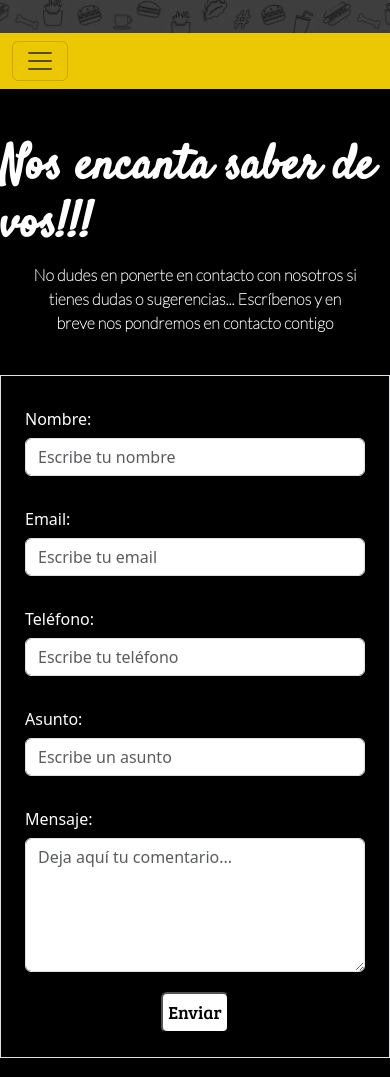
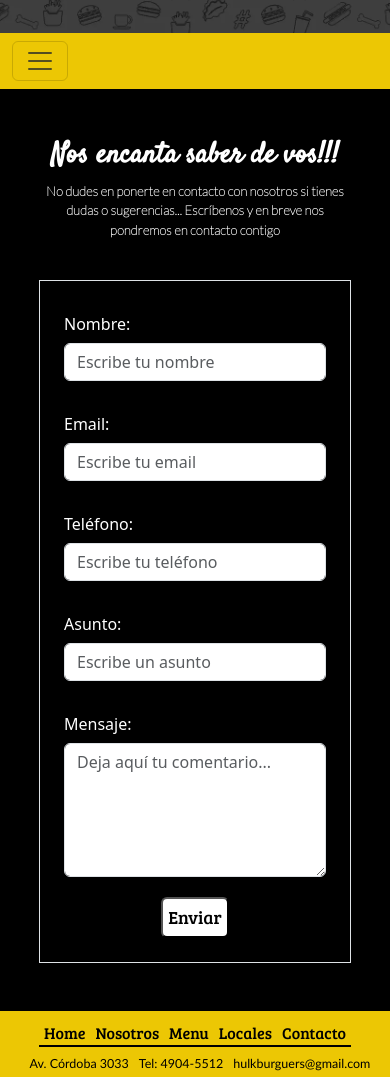
Before and after one commit to debora662/Hulkburguers, a website: page pages/contacto.html in a window 390 px wide. Shown: the top 1077 px of the page. Drawn offline with nearby package versions, Linux system fonts and the light colour scheme.

Commit message:
mobile contacto

```diff
--- a/pages/contacto.html
+++ b/pages/contacto.html
@@ -67,8 +67,8 @@
 
         <!-- Form bootstrap -->
         <div class="container mt-4 mb-5">
-            <div class="row justify-content-center" id="margin-botton">
-                <div class="col-lg-6 col-md-8 col-sm-10 col-12 border p-4">
+            <div class="row justify-content-center" class="margin-botton">
+                <div class="col-lg-6 col-md-8 col-sm-10 col-12 border p-4"  id="formulario-container">
                     <form action="/submit-form" method="post" enctype="text/plain">
                         <div class="row mb-4">
                             <label for="nombre" class="col-sm-2 col-form-label text-white">Nombre:</label>
--- a/scss/pages/_contacto.scss
+++ b/scss/pages/_contacto.scss
@@ -1,14 +1,25 @@
+@import "../layout/queries576";
+@import "../layout/queries768";
+/* @import "../layout/queries1024"; */
+
 .title-contacto {
     @include flexbox(column, nowrap, center, center);
     margin-top: 50px;
 
     h2 {
         @include title-comun;
+
+        @include mobile {
+            @include mobile-title;
+        }
     }
 
     p {
-        width: 50%;
         @include p-comun;
+
+        @include mobile {
+            @include mobile-p;
+        }
     }
 }
 
@@ -30,6 +41,24 @@
     }
 }
 
-#margin-botton{
-    margin-bottom: 90px;
+#margin-botton {
+    margin-bottom: 50px;
 }
+
+@include mobile {
+    .col-lg-6, .col-md-8, .col-12 {
+        width: 80%;
+    }
+}
+
+@include tablet {
+    .col-lg-6, .col-md-8, .col-12 {
+        width: 100%;
+    }
+}
+
+@include desktop {
+    .col-lg-6, .col-md-8, .col-12 {
+        width: 100%;
+    }
+}
```
Also changed, not shown: css/styles.css, 1 other file.
